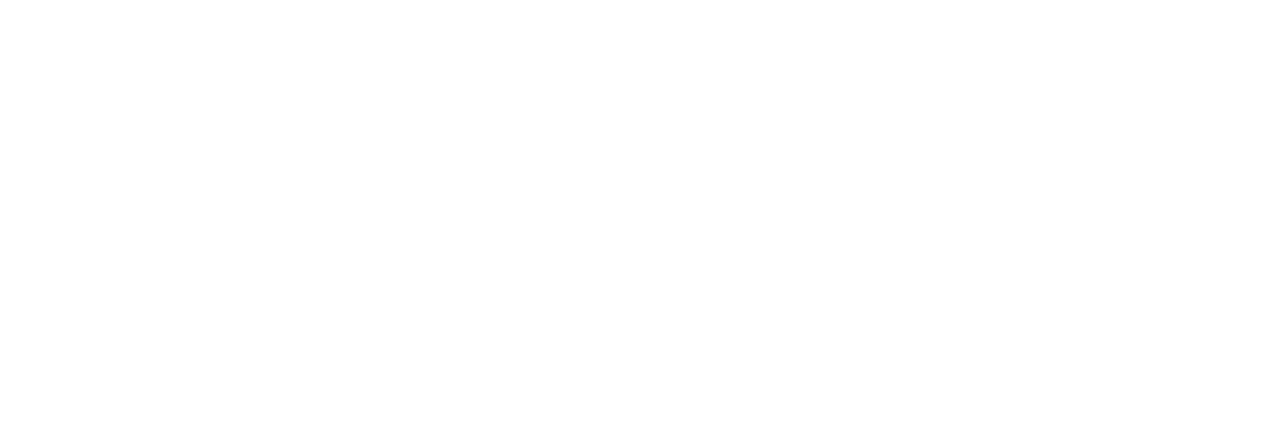
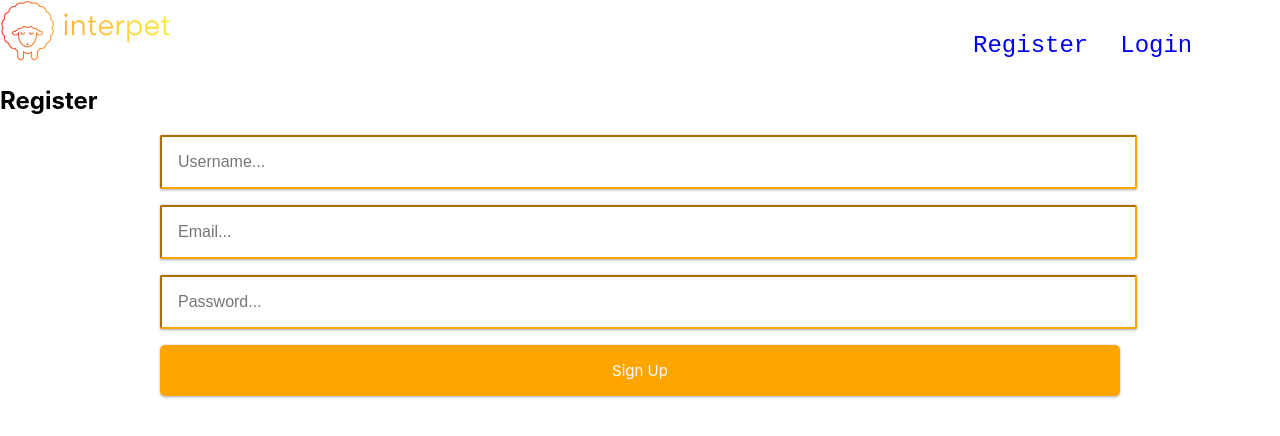
Before and after one commit to m-baines/interpet, a React (Create React App) app in the folder frontend/: page /register in a window 1280 px wide. Shown: the top 436 px of the page. Built offline with nearby package versions, Linux system fonts and the light colour scheme.

Commit message:
Added various components

```diff
--- a/frontend/package.json
+++ b/frontend/package.json
@@ -28,7 +28,6 @@
       "react-app/jest"
     ]
   },
-  "proxy": "localhost:8000",
   "browserslist": {
     "production": [
       ">0.2%",
--- a/frontend/src/App.js
+++ b/frontend/src/App.js
@@ -2,30 +2,67 @@
 import SignupForm  from "./components/Signup.js"
 import LoginForm  from "./components/Login.js"
 // import { CreatePet } from "./components/CreatePet"
-import Main from './components/Main'
+import ActivityBar from './components/ActivityBar'
+import CreatePet from './components/CreatePet'
+import Header from './components/Header'
+import StatsBar from './components/StatsBar'
+import ViewAllPets from './components/ViewAllPets'
+import PetService from './services/users'
+import {setUser} from './reducers/loginReducer'
+import './index.css'
 
 // Import react stuff
 import { useState, useEffect } from 'react'
 import { BrowserRouter as Router, Switch, Route } from 'react-router-dom'
+import {useDispatch} from 'react-redux'
 
 
 function App() {
   // use states
   // use effects
+
+  const dispatch = useDispatch()
+  useEffect(() => {
+    const loggedUser = window.localStorage.getItem('loggedUser')
+    if (loggedUser) {
+      const user = JSON.parse(loggedUser)
+      dispatch(setUser(user))
+      const token = user.token.split(' ')
+
+          PetService.setToken(token[1])
+    }
+  })
   // functions e.g. onClick, onSearch
   return (
     <Router>
       <div className="flex flex-col h-screen">
-        {/* <Header handleLoginClick={handleLoginClick} handleLogoutClick={handleLogoutClick} loggedIn={loggedIn} />  */}
+       <Header />
         <div className="container mx-auto mb-auto px-8">
           <Switch>
+
             <Route exact path="/">
+            <ActivityBar/>
+            </Route>
+
+            <Route exact path="/login">
+              <LoginForm />
+              <ActivityBar/>
+            </Route>
+
+            <Route exact path="/register">
               <SignupForm />
             </Route>
-            <Route exact path="/login">
-              <LoginForm />
-              <Main/>
+
+            <Route exact path="/createPet">
+              <CreatePet />
             </Route>
+
+            <Route exact path='/viewPets'>
+              <ViewAllPets/>
+            </Route>
+
+
+
 
           </Switch>
         </div>
--- a/frontend/src/components/CreatePet.js
+++ b/frontend/src/components/CreatePet.js
@@ -8,7 +8,7 @@
 
 const CreatePet = () => {
 
-    const [username, setUsername] = useState('')
+    const [name, setName] = useState('')
 
     const history = useHistory()
     const dispatch = useDispatch()
@@ -16,13 +16,25 @@
     const loginHandler = async (event) => {
         event.preventDefault()
 
+        const credentials = {
+          name
+        }
+
+        const loggedUserToken = window.localStorage.getItem('loggedUser')
+        if(loggedUserToken) {
+          const user = JSON.parse(loggedUserToken)
+          const token = user.token.split(' ')
+          console.log(token)
+          PetService.setToken(token[1])
+        }
+
 
 
         try {
-            const pet = await PetService.createPet(username)
+            const pet = await PetService.createPet(credentials)
             console.log(pet)
             dispatch(setPet(pet))
-            setUsername('')
+            setName('')
             history.push('/')
 
         }
@@ -38,6 +50,7 @@
     return (
         <div class="">
           <div class="">
+          <h2> Name your new pet </h2>
 
           </div>
           <div className="">
@@ -45,10 +58,10 @@
             <form onSubmit={loginHandler}>
 
               <div class="input ">
-                <input className="" type="text" name="username" value={username} onChange={(e) => {setUsername(e.target.value)}} placeholder="Username..." />
+                <input className='text-input' type="text" name="name" value={name} onChange={(e) => {setName(e.target.value)}} placeholder="Name..." />
               </div>
 
-              <button className="btn btn-block" type="submit"> Create </button>
+              <button className="btn btn-block" type="submit"> Go </button>
             </form>
           </div>
 
--- a/frontend/src/components/Header.js
+++ b/frontend/src/components/Header.js
@@ -0,0 +1,47 @@
+
+
+import { Link } from 'react-router-dom'
+import { useSelector, useDispatch } from 'react-redux'
+import { setUser } from '../reducers/loginReducer.js';
+import logo from '../interpet.png';
+
+
+
+
+
+
+const Header = () => {
+
+    const user = useSelector(state=> state.user)
+    const dispatch = useDispatch()
+
+    const logoutHandler = (event) => {
+        event.preventDefault()
+        window.localStorage.removeItem('loggedUser')
+        dispatch(setUser(null))
+
+
+    }
+
+    return (
+      <div className="Headerwrapper">
+        <header className="App-header">
+          <Link className="logo" to="/"> <img alt="logo" src={logo}/></Link>
+        </header>
+
+        {user=== null?
+          <div className="headerlinks">
+            <Link to="/register"> Register </Link>
+            <Link to="/login"> Login </Link>
+          </div> :
+
+          <div className="headerlinks">
+            <Link to='/viewPets'> View All Pets </Link>
+            <Link to='/createPet'> Create Pet </Link>
+            Hi, {user.username} <button onClick={logoutHandler}> Logout </button> </div>
+        }
+      </div>
+    )
+}
+
+export default Header
--- a/frontend/src/components/Login.js
+++ b/frontend/src/components/Login.js
@@ -49,21 +49,22 @@
           <div class="">
 
           </div>
-          <div className="">
+          <div  className="formcontainer">
 
             <form onSubmit={loginHandler}>
 
               <div class="input ">
-                <input className="" type="text" name="username" value={username} onChange={(e) => {setUsername(e.target.value)}} placeholder="Username..." />
+                <input className='text-input' type="text" name="username" value={username} onChange={(e) => {setUsername(e.target.value)}} placeholder="Username..." />
               </div>
 
               <div class="input">
-                <input className="" type="text" name="password"  value={password} onChange={(e) => {setPassword(e.target.value)}} placeholder="Password..."/>
+                <input className='text-input' type="text" name="password"  value={password} onChange={(e) => {setPassword(e.target.value)}} placeholder="Password..."/>
               </div>
 
 
-
-              <button className="btn btn-block" type="submit"> Login </button>
+              <div class="input">
+              <button className="btn btn-block text-input" type="submit"> Login </button>
+              </div>
             </form>
           </div>
 
--- a/frontend/src/components/Signup.js
+++ b/frontend/src/components/Signup.js
@@ -51,23 +51,24 @@
         <div >
           <h2> Register </h2>
         </div>
-        <div >
+        <div className="formcontainer" >
 
           <form onSubmit={signupHandler}>
 
             <div class="input">
-              <input className='' type="text" name="username" value={username} onChange={(e) => {setUsername(e.target.value)}} placeholder="Username..."/>
+              <input className='text-input' type="text" name="username" value={username} onChange={(e) => {setUsername(e.target.value)}} placeholder="Username..."/>
             </div>
 
             <div class="input">
-              <input className='' type="text" name="email"  value={email} onChange={(e) => {setEmail(e.target.value)}} placeholder="Email..."/>
+              <input className='text-input' type="text" name="email"  value={email} onChange={(e) => {setEmail(e.target.value)}} placeholder="Email..."/>
             </div>
 
             <div class="input">
-              <input className='' type="text" name="password"  value={password} onChange={(e) => {setPassword(e.target.value)}} placeholder="Password..."/>
+              <input className='text-input' type="text" name="password"  value={password} onChange={(e) => {setPassword(e.target.value)}} placeholder="Password..."/>
             </div>
-
-            <button className=''type="submit"> Sign Up </button>
+            <div class="input">
+            <button className=' btn btn-block text-input'type="submit"> Sign Up </button>
+            </div>
           </form>
         </div>
     </div>
--- /dev/null
+++ b/frontend/src/components/StatsBar.js
@@ -0,0 +1,42 @@
+import React, { useState, useEffect } from 'react'
+import userService from '../services/users'
+import { useSelector } from 'react-redux'
+
+const StatsBar = () => {
+
+    let activePet = useSelector(state => state.pet)
+
+    const [stats, setStats] = useState([])
+
+    useEffect(() => {
+        const getStats = async () => {
+
+            const statsfromDb = await userService.viewPet(activePet.result._id)
+            setStats(statsfromDb)
+        }
+        getStats()
+
+    }, [])
+
+    function getPetAge(petBirth) {
+        // calculate age of pet
+        const eTime = Date.now() - petBirth // times in milliseconds at this point
+        const timeInMins = (eTime / 60000) // time in minutes
+        const minutes = Math.floor(timeInMins)
+        const seconds = Math.round((timeInMins - minutes) * 60)
+        return [minutes, seconds]
+    }
+
+
+    return (
+        <div>
+            <li> Energy: {stats.energy} </li>
+            <li> Happiness: {stats.happiness} </li>
+            <li> Dirty: {stats.dirty ? <p> yes </p> : <p> no </p>} </li>
+            <li> Sick: {stats.sick ? <p> yes </p> : <p> no </p>} </li>
+            <li> Age: {getPetAge(stats.timeCreated)[0]} mins {getPetAge(stats.timeCreated)[1]} secs </li>
+        </div>
+    )
+}
+
+export default StatsBar
--- /dev/null
+++ b/frontend/src/components/ViewAllPets.js
@@ -0,0 +1,36 @@
+import {useState, useEffect } from 'react'
+import userService from '../services/users';
+
+
+
+
+
+const ViewAllPets = () => {
+
+    const [allPets,setAllPets] = useState('')
+
+    useEffect(() => {
+        const getPets = async () => {
+
+            const pets = await userService.viewAllPets
+            setAllPets(pets)
+        }
+        getPets()
+
+    }, [])
+
+
+
+
+
+
+
+    return (
+        <div>
+            {allPets[0]}
+        </div>
+    )
+
+}
+
+export default ViewAllPets
--- a/frontend/src/index.css
+++ b/frontend/src/index.css
@@ -11,3 +11,83 @@
   font-family: source-code-pro, Menlo, Monaco, Consolas, 'Courier New',
     monospace;
 }
+
+.logo > img {
+  width: 20%
+}
+
+.Headerwrapper {
+  display: grid;
+  grid-template-columns: 2fr 1fr;
+}
+
+.headerlinks {
+  display: flex;
+  justify-content: center;
+
+  font-size: 1.5rem;
+  font-family: monospace;
+}
+
+.headerlinks > a {
+  margin-left: 2rem;
+  margin-top: 2rem;
+  text-decoration: none;
+}
+
+.activitycontainer {
+  display: flex;
+  justify-content: center;
+  justify-content: space-around;
+  margin: 0 20rem;
+}
+
+
+.input {
+  margin: 0 10rem;
+
+}
+.text-input,
+.text-input:focus,
+.text-input:active {
+  box-shadow: 0 2px 2px 0 rgba(0,0,0,0.16), 0 0 0 1px rgba(0,0,0,0.08);
+  border-color: orange;
+  display: block;
+  width: 98%;
+  padding: 16px;
+  font-size: 16px;
+  border-radius: 2px;
+  outline: none;
+  margin-bottom: 1rem;
+}
+
+.formcontainer {
+  margin: 0 10re;
+}
+
+.btn {
+  display: inline-block;
+  background: orange;
+  color: #fff;
+  border: none;
+
+
+  border-radius: 5px;
+  cursor: pointer;
+  text-decoration: none;
+  font-size: 15px;
+  font-family: inherit;
+}
+
+.btn:focus {
+  outline: none;
+}
+
+.btn:active {
+  transform: scale(0.98);
+}
+
+.btn-block {
+  display: block;
+  width: 100%;
+}
```
Also changed, not shown: frontend/src/components/ActivityBar.js (renamed from frontend/src/components/Main.js, +8 -7 lines), frontend/src/services/actions.js (+6 -6 lines), frontend/src/services/users.js (+27 -4 lines), frontend/src/interpet.png (added), 1 other file (tests, documents, lock files or other folders).
